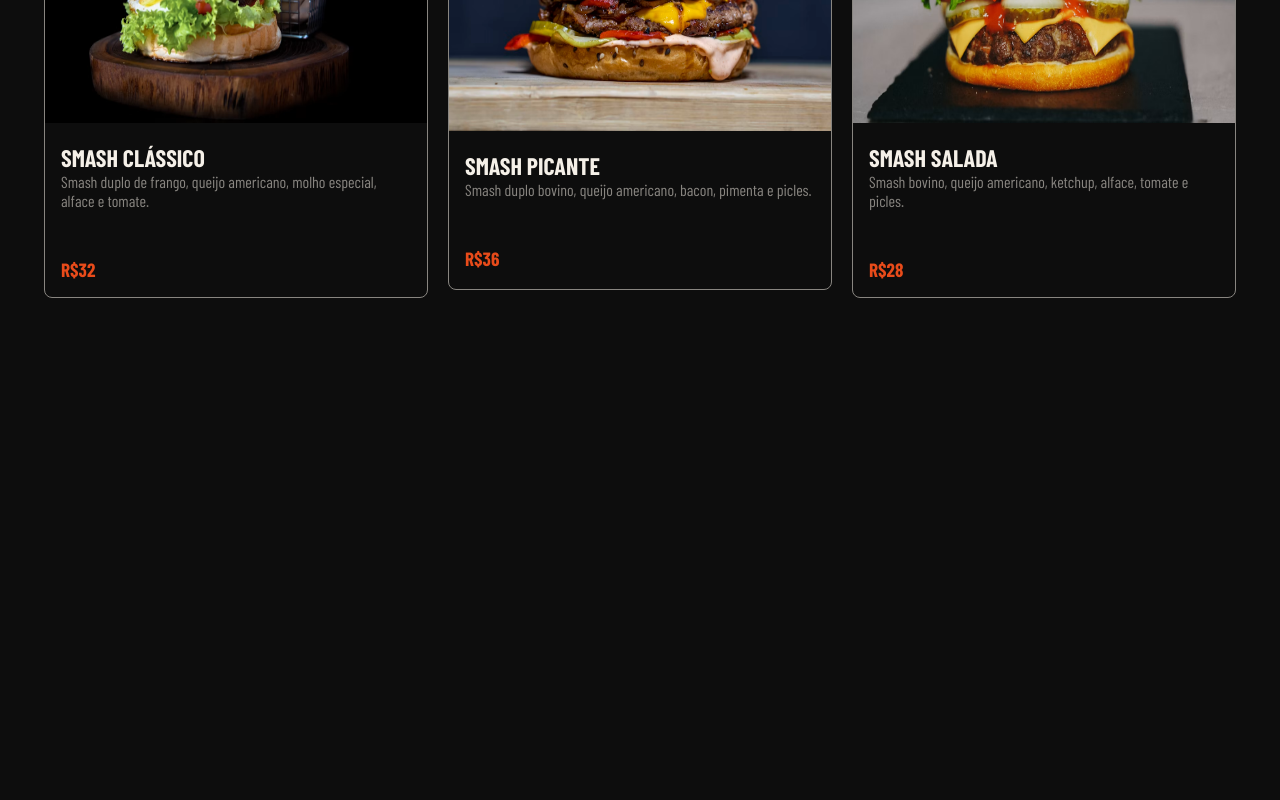
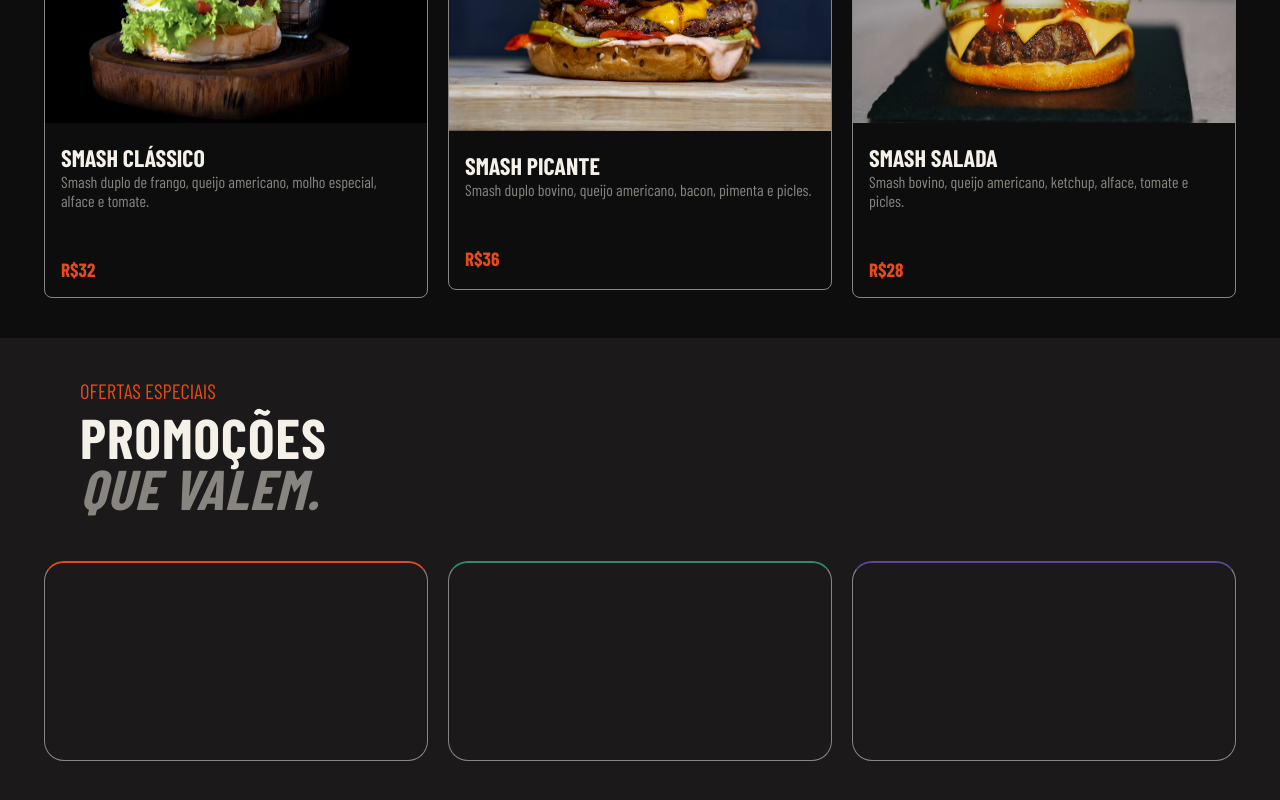
Before and after one commit to HeitorDenech/SmashCo, a React (Vite) app in the folder SmashCo/: page / in a window 1280 px wide. Shown: the part 1120-1920 px from the top of the page. Before the commit the page ends 1632 px from the top, so only its background shows below. Built offline with nearby package versions, Linux system fonts and the light colour scheme; a web font is replaced by a local one.

Commit message:
inicio da sessao de promocoes

```diff
--- a/SmashCo/src/App.css
+++ b/SmashCo/src/App.css
@@ -210,7 +210,8 @@ header {
 /* ---------------------------------MENU-------------------------------------- */
 
 .menu {
-  height: 100vh;
+  /* height: 100vh; */
+  margin-bottom: 5vh;
 }
 
 .menu-content-text {
@@ -255,6 +256,14 @@ header {
   border-radius: 0.5rem;
   border: 1px solid var(--color-brand-muted);
   background-color: transparent;
+  transition: all .30s ease-in-out;
+  transform: scaleY(1);
+}
+
+.menu-content-burguers-card:hover {
+  cursor: pointer;
+  transform: scaleY(1.01);
+  border: 1px solid var(--color-brand-orange);
 }
 
 .menu-content-burguers-card h1 {
@@ -291,6 +300,77 @@ header {
   border-radius: 0.5rem 0.5rem 0 0;
 }
 
+
+/* --------------------------------------PROMOÇÕES----------------------------------------- */
+
+
+.promocoes {
+  margin-top: 5vh;
+  border-bottom: 5vh;
+  /* height: 100vh; */
+  width: 100%;
+  background-color: rgb(27, 25, 25);
+  display: flex;
+  align-items: start;
+  justify-content: center;
+  flex-direction: column;
+}
+
+.promocoes p {
+  margin-top: 5vh;
+  margin-left: 20vh;
+  font-family: var(--font-display);
+  text-transform: uppercase;
+  color: var(--color-brand-orange);
+  font-size: 1.3rem;
+}
+
+.promocoes h1 {
+  margin-left: 20vh;
+  font-family: var(--font-display);
+  text-transform: uppercase;
+  font-size: 3.5rem;
+  letter-spacing: 1px;
+}
+
+.promocoes span {
+  margin-top: -2vh;
+  display: flex;
+  flex-wrap: wrap;
+  color: var(--color-brand-muted);
+  font-style: italic;
+}
+
+.promocoes-container {
+  margin-top: 5vh;
+  width: 100%;
+  display: flex;
+  align-items: center;
+  justify-content: center;
+  flex-wrap: wrap;
+  gap: 20px;
+}
+
+.promocoes-container-card {
+  height: 30vh;
+  width: 30%;
+  border-radius: 20px;
+  border: 1px solid var(--color-brand-muted);
+  border-top: 2px solid var(--card-color);
+  margin-bottom: 5vh;
+}
+
+.promocoes-container-card:nth-child(1) {
+  --card-color: var(--color-brand-orange);
+}
+
+.promocoes-container-card:nth-child(2) {
+  --card-color: #2e8b68;
+}
+
+.promocoes-container-card:nth-child(3) {
+  --card-color: #5b4699;
+}
 
 
 /* ---------------------------------- HAMBURGER ------------------------------ */
@@ -379,6 +459,27 @@ header {
     width: 25%;
   }
 
+  /* ------------------------PROMOÇÕES------------------------ */
+
+  .promocoes p {
+    margin-left: 10vh;
+  }
+
+  .promocoes h1 {
+    margin-left: 10vh;
+  }
+
+  .promocoes-container {
+    flex-direction: row;
+    flex-wrap: wrap;
+    justify-content: center;
+  }
+
+  .promocoes-container-card {
+    height: clamp(150px, 25vh, 400px);
+    width: 30%;
+  }
+
 }
 
 
@@ -438,6 +539,26 @@ header {
     color: var(--color-brand-muted);
   }
 
+  /* -------------------------------PROMOÇÕES--------------------------- */
+
+  .promocoes p {
+    margin-left: 10vh;
+  }
+
+  .promocoes h1 {
+    margin-left: 10vh;
+  }
+
+  .promocoes-container {
+    flex-direction: row;
+    flex-wrap: wrap;
+    justify-content: center;
+  }
+
+  .promocoes-container-card {
+    height: clamp(150px, 25vh, 400px);
+    width: 30%;
+  }
 
 }
 
@@ -617,6 +738,32 @@ header {
     min-height: 60vh;
   }
 
+  /* -------------------------------PROMOÇÕES--------------------------- */
+
+  .promocoes p {
+    margin-left: 5vh;
+  }
+
+  .promocoes h1 {
+    margin-left: 5vh;
+  }
+
+  .promocoes-container {
+    flex-direction: row;
+    flex-wrap: wrap;
+    justify-content: start;
+    align-items: center;
+    gap: 0px;
+
+  }
+
+  .promocoes-container-card {
+    margin-top: 2vh;
+    margin-left: 3vh;
+    height: clamp(150px, 25vh, 400px);
+    width: 43%;
+  }
+
 }
 
 
@@ -790,6 +937,25 @@ header {
   .menu-content-burguers-card {
     width: 90%;
     margin-top: 1rem;
+  }
+
+  /* -------------------------------PROMOÇÕES--------------------------- */
+
+  .promocoes p {
+    margin-left: 10vh;
+  }
+
+  .promocoes h1 {
+    margin-left: 10vh;
+  }
+
+  .promocoes-container {
+    flex-direction: column;
+  }
+
+  .promocoes-container-card {
+    height: clamp(150px, 20vh, 400px);
+    width: 90%;
   }
 
 }
@@ -981,4 +1147,25 @@ header {
     height: clamp(500px, 65vh, 670px);
   }
 
+  /* -------------------------------PROMOÇÕES--------------------------- */
+
+  .promocoes p {
+    margin-left: 6vh;
+    font-size: 1rem;
+  }
+
+  .promocoes h1 {
+    margin-left: 6vh;
+    font-size: 3rem;
+  }
+
+  .promocoes-container {
+    flex-direction: column;
+  }
+
+  .promocoes-container-card {
+    height: clamp(150px, 15vh, 400px);
+    width: 90%;
+  }
+
 }
--- a/SmashCo/src/App.tsx
+++ b/SmashCo/src/App.tsx
@@ -155,6 +155,28 @@ function App() {
 
         </section>
 
+        <section className='promocoes'>
+          <p>Ofertas especiais</p>
+          <h1>PROMOÇÕES <span> QUE VALEM.</span></h1>
+
+          <div className='promocoes-container'>
+
+            <div className='promocoes-container-card'>
+
+            </div>
+
+            <div className='promocoes-container-card'>
+
+            </div>
+
+            <div className='promocoes-container-card'>
+
+            </div>
+
+          </div>
+
+        </section>
+
       </main>
     </>
   )
```
